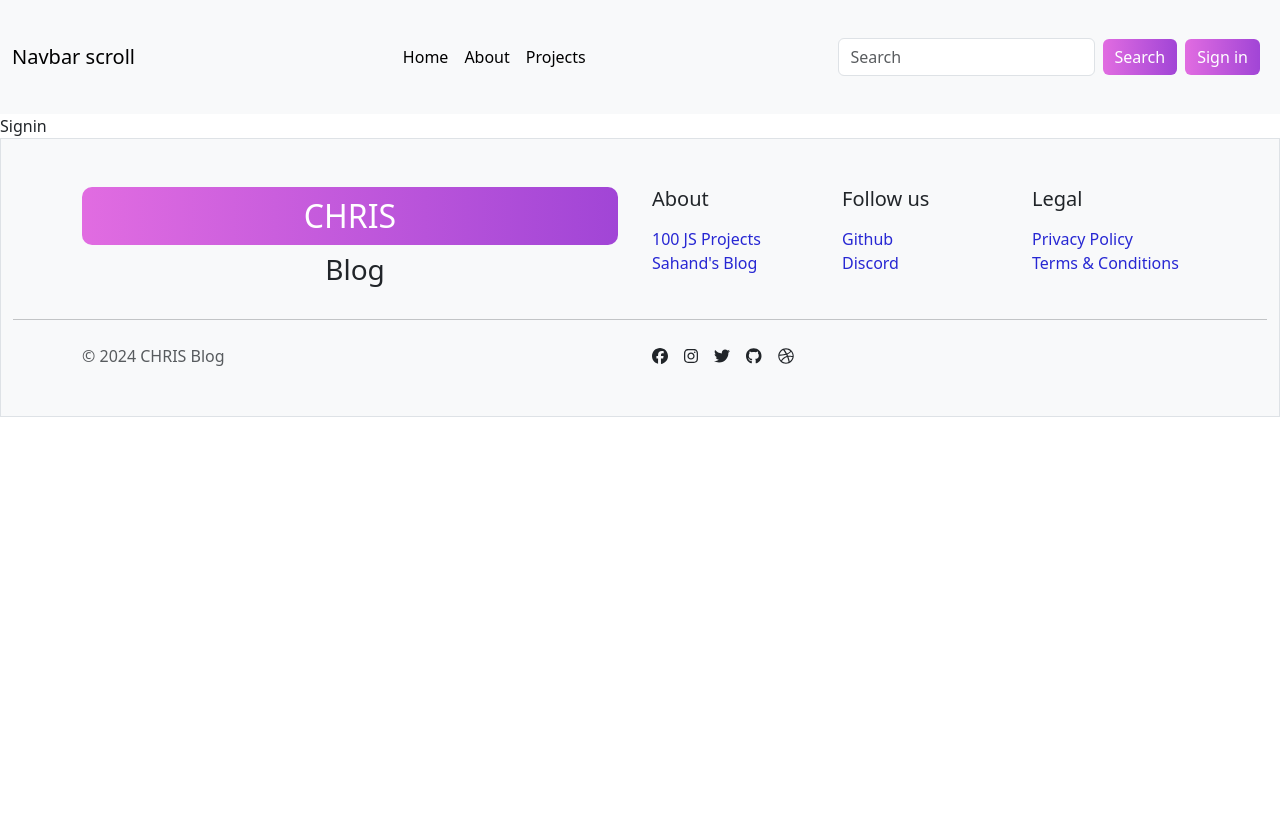
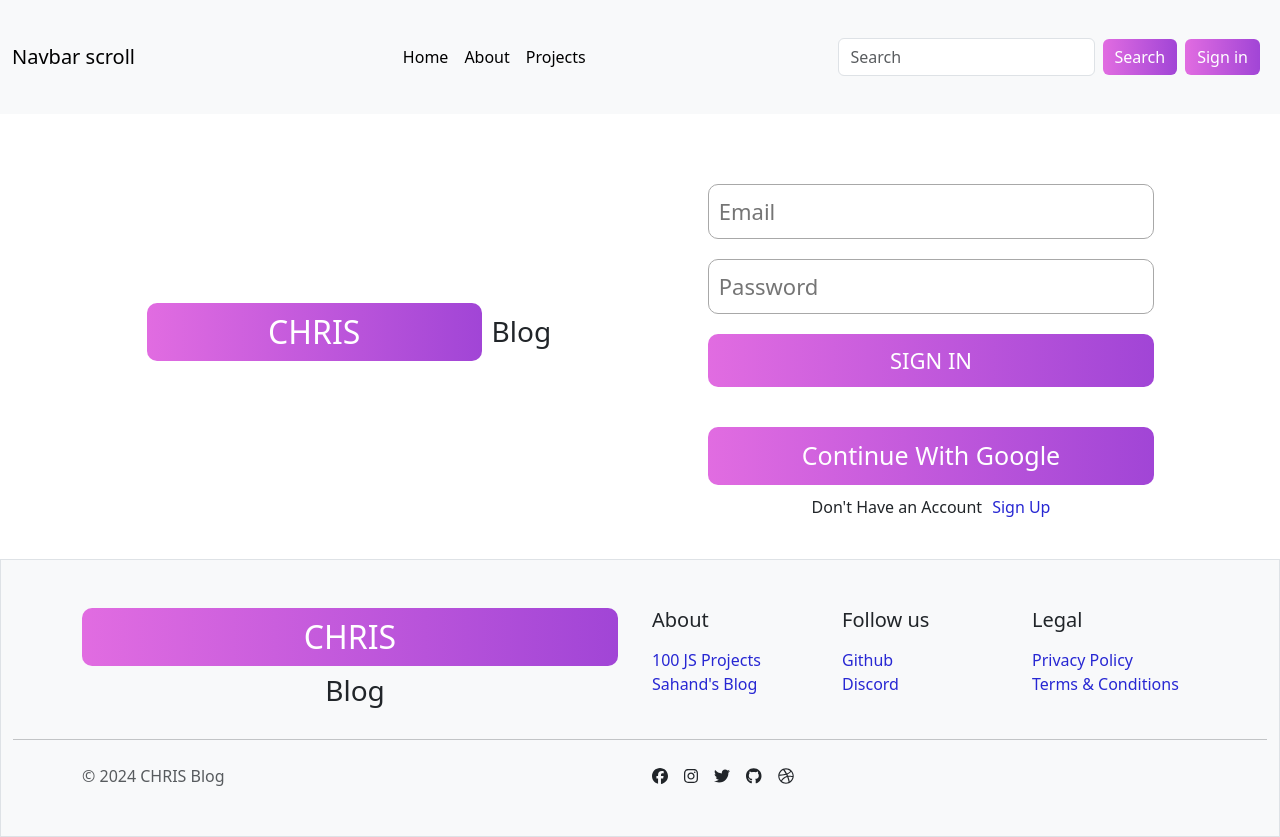
Before and after one commit to osos0/Blog-APP-MERN, a React (Create React App) app in the folder client/: page /signin in a window 1280 px wide. Before the commit the page ends 800 px from the top, so only its background shows below. Built offline with nearby package versions, Linux system fonts and the light colour scheme.

Commit message:
create SignIn UI and its functionality

```diff
--- a/client/src/components/Header.js
+++ b/client/src/components/Header.js
@@ -61,9 +61,11 @@ const Header = () => {
               </button>
             </form>
             <div className="p-2">
-              <button type="button" className="btn btn-success">
-                Sign in
-              </button>
+              <Link to={"/signin"}>
+                <button type="button" className="btn btn-success">
+                  Sign in
+                </button>
+              </Link>
             </div>
           </div>
         </div>
--- a/client/src/pages/SignUp.js
+++ b/client/src/pages/SignUp.js
@@ -80,7 +80,7 @@ export default function SignUp() {
             </button>
             <div className="haveAccountCon">
               <div>Have an Account</div>
-              <Link to={"/login"}>Sign In</Link>
+              <Link to={"/signin"}>Sign In</Link>
             </div>
             {errMessage && <div className="errorMessage">{errMessage}</div>}
           </div>
--- a/client/src/pages/Signin.js
+++ b/client/src/pages/Signin.js
@@ -1,5 +1,85 @@
 import React from "react";
+import { useState } from "react";
+import axios from "axios";
+
+import { Link, useNavigate } from "react-router-dom";
 
 export default function Signin() {
-  return <div>Signin</div>;
+  const [signinObj, setSigninObj] = useState({});
+  const [errMessage, setErrMessage] = useState(null);
+  const [loading, setLoading] = useState(false);
+
+  const navigate = useNavigate();
+
+  const handelsignvalue = (e) => {
+    setSigninObj({ ...signinObj, [e.target.id]: e.target.value.trim() });
+  };
+
+  const handelSubmit = async (e) => {
+    e.preventDefault();
+
+    if (!signinObj.email || !signinObj.password) {
+      setErrMessage("Please fill all the fields");
+      return;
+    }
+    try {
+      setLoading(true);
+      setErrMessage(null);
+
+      const res = await axios.post(
+        "http://localhost:5000/api/auth/signup",
+        signinObj
+      );
+      if (res.data.success === false) {
+        return setErrMessage(res.data.message);
+      }
+      // alert("Account created successful");
+      setLoading(false);
+      navigate("/");
+    } catch (error) {
+      setErrMessage(error.message);
+      setLoading(false);
+    }
+  };
+
+  return (
+    <>
+      <div className="container SignUp">
+        <div className="row rowCon">
+          <div className="col-lg-6 col-md-6 col-sm-12 firstrowCon">
+            <h2 className="logo">CHRIS</h2>
+            <h3>Blog</h3>
+          </div>
+          <div className="col-lg-6 col-md-6 col-sm-12 secondrowCon">
+            <form onSubmit={handelSubmit}>
+              <input
+                id="email"
+                type="email"
+                placeholder="Email"
+                onChange={handelsignvalue}
+              />
+              <input
+                id="password"
+                type="password"
+                placeholder="Password"
+                onChange={handelsignvalue}
+              />
+
+              <button type="submit" disabled={loading}>
+                {loading ? "Loading..." : "SIGN IN"}
+              </button>
+            </form>
+            <button type="submit" className="gooleBtn">
+              Continue With Google
+            </button>
+            <div className="haveAccountCon">
+              <div>Don't Have an Account</div>
+              <Link to={"/signup"}>Sign Up</Link>
+            </div>
+            {errMessage && <div className="errorMessage">{errMessage}</div>}
+          </div>
+        </div>
+      </div>
+    </>
+  );
 }
```
